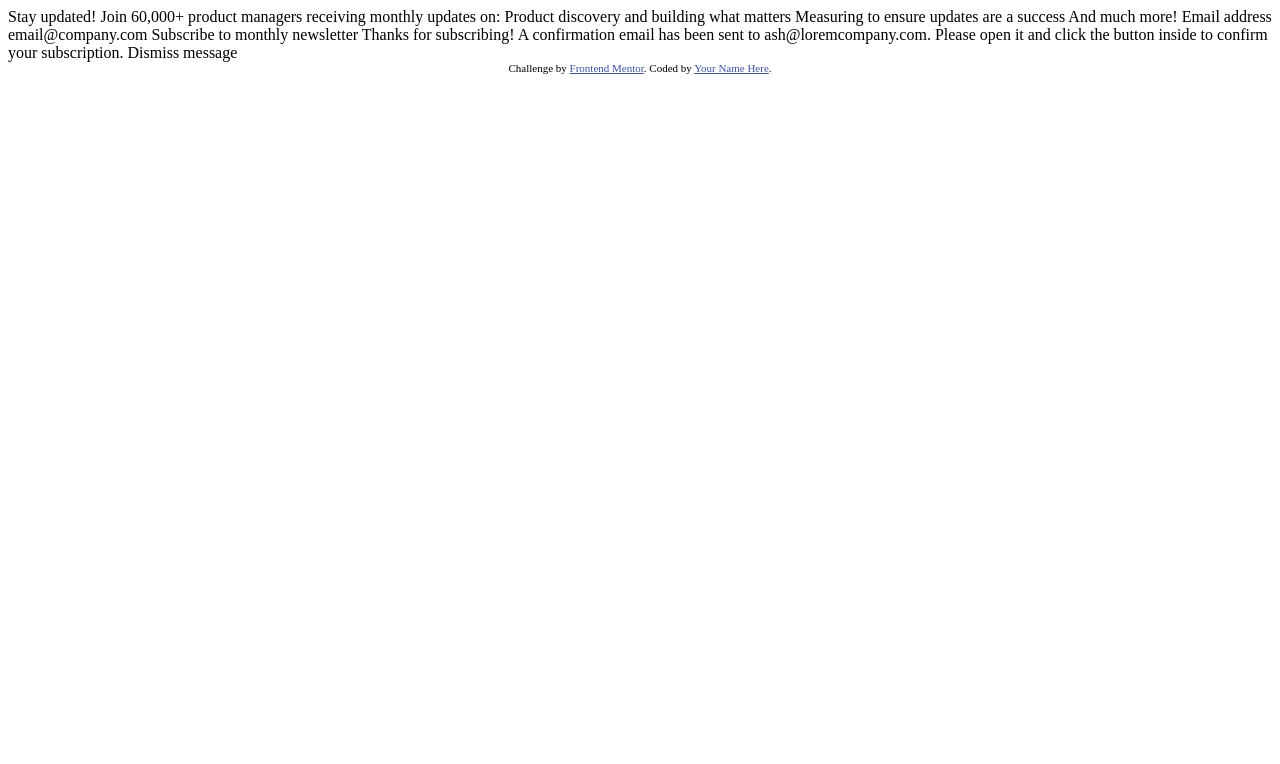
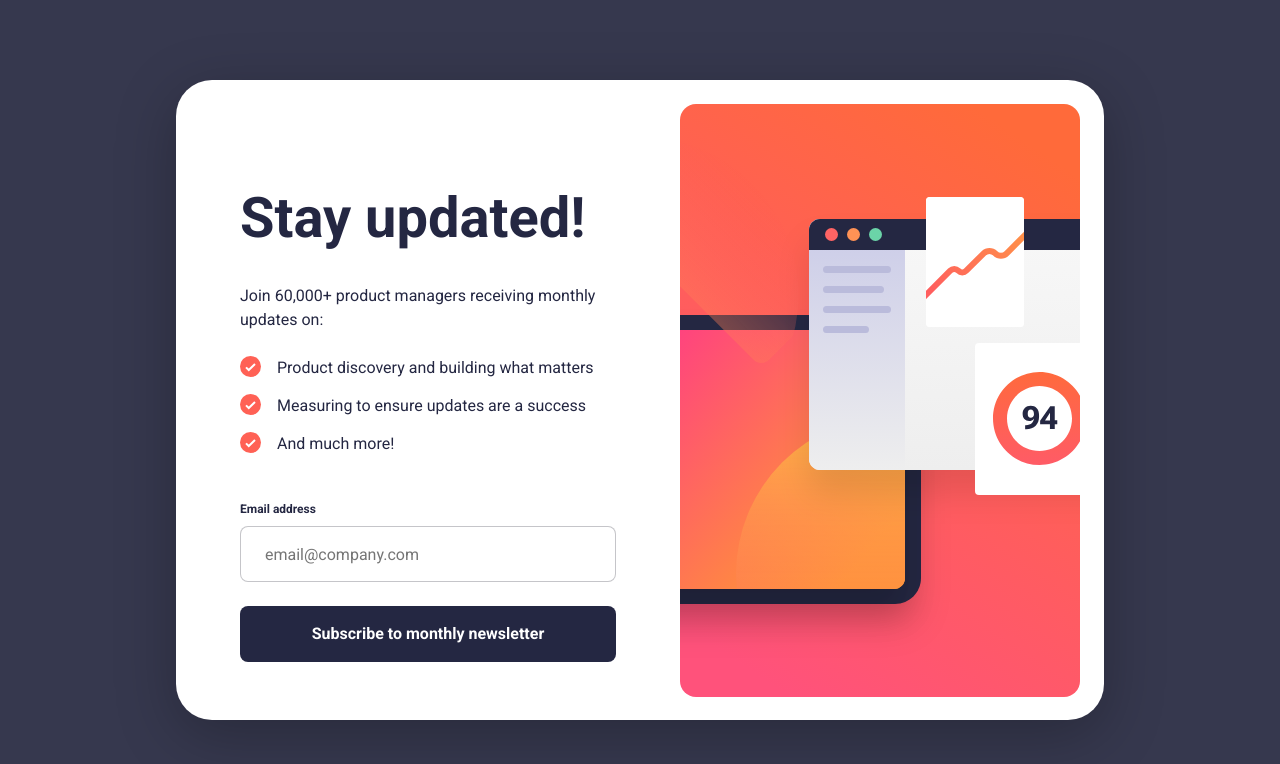
Before and after one commit to sergrosu/newsletter-sign-up-with-success-message, a plain HTML site: page index.html in a window 1280 px wide. Drawn offline with Linux system fonts and the light colour scheme.

Commit message:
added subscription layout

```diff
--- a/index.html
+++ b/index.html
@@ -3,50 +3,61 @@
 <head>
   <meta charset="UTF-8">
   <meta name="viewport" content="width=device-width, initial-scale=1.0"> <!-- displays site properly based on user's device -->
+  <link rel="preconnect" href="https://fonts.googleapis.com">
+  <link rel="preconnect" href="https://fonts.gstatic.com" crossorigin>
+  <link href="https://fonts.googleapis.com/css2?family=Roboto:wght@400;700&display=swap" rel="stylesheet">
 
   <link rel="icon" type="image/png" sizes="32x32" href="./assets/images/favicon-32x32.png">
 
-  <title>Frontend Mentor | Newsletter sign-up form with success message</title>
+  <link rel="stylesheet" href="style.css">
 
-  <!-- Feel free to remove these styles or customise in your own stylesheet 👍 -->
-  <style>
-    .attribution { font-size: 11px; text-align: center; }
-    .attribution a { color: hsl(228, 45%, 44%); }
-  </style>
+  <title>Newsletter sign-up form with success message</title>
+
 </head>
 <body>
 
   <!-- Sign-up form start -->
+  <main>
+    <article class="subscription">
+      <div class="subscription__img">
+        <picture>
+          <source media="(min-width: 58em)" srcset="./assets/images/illustration-sign-up-desktop.svg">
+          <img src="./assets/images/illustration-sign-up-mobile.svg" alt="sign-up-illustration">
+        </picture>
+      </div>
 
-  Stay updated!
+      <section class="subscription__content">
+        <div class="subscription__info flow">
+          <h1>Stay updated!</h1>
+          <p>Join 60,000+ product managers receiving monthly updates on:</p>
+          <ul class="flow-small">
+            <li><span>Product discovery and building what matters</span></li>
+            <li>Measuring to ensure updates are a success</li>
+            <li>And much more!</li>
+          </ul>
+        </div>
+        <form>
+          <label for="email">Email address</label>
+          <input type="email" id="email" placeholder="email@company.com">
+          <button class="button">Subscribe to monthly newsletter</button>
+        </form>
+      </section>
 
-  Join 60,000+ product managers receiving monthly updates on:
-
-  Product discovery and building what matters
-  Measuring to ensure updates are a success
-  And much more!
-
-  Email address
-  email@company.com
-
-  Subscribe to monthly newsletter
+    </article>
+  </main>
 
   <!-- Sign-up form end -->
 
   <!-- Success message start -->
 
-  Thanks for subscribing!
-
-  A confirmation email has been sent to ash@loremcompany.com.
-  Please open it and click the button inside to confirm your subscription.
-
-  Dismiss message
+  <article class="confirmation hidden" aria-hidden="true">
+    <h2>Thanks for subscribing!</h2>
+    <p>A confirmation email has been sent to <span>ash@loremcompany.com</span>.
+      Please open it and click the button inside to confirm your subscription.</p>
+    <button class="button">Dismiss message</button>
+  </article>
 
   <!-- Success message end -->
 
-  <div class="attribution">
-    Challenge by <a href="https://www.frontendmentor.io?ref=challenge" target="_blank">Frontend Mentor</a>.
-    Coded by <a href="#">Your Name Here</a>.
-  </div>
 </body>
 </html>
--- /dev/null
+++ b/style.css
@@ -0,0 +1,152 @@
+:root {
+  --clr-primary-400: hsl(4, 100%, 67%);
+
+  --clr-neutral-100: hsl(0, 0%, 100%);
+  --clr-neutral-200: hsl(231, 7%, 60%);
+  --clr-neutral-400: hsl(235, 18%, 26%);
+  --clr-neutral-800: hsl(234, 29%, 20%);
+
+  --ff-400: "Roboto", sans-serif;
+
+  --fs-200: 0.75rem;
+  --fs-400: 1rem;
+  --fs-600: 2.5rem;
+  --fs-900: 3.5rem;
+
+  --fw-regular: 400;
+  --fw-bold: 700;
+}
+
+/* josh comeau reset */
+
+*, *::before, *::after {
+  box-sizing: border-box;
+}
+* {
+  margin: 0;
+}
+body {
+  line-height: 1.5;
+  -webkit-font-smoothing: antialiased;
+}
+img, picture, video, canvas, svg {
+  display: block;
+  max-width: 100%;
+}
+input, button, textarea, select {
+  font: inherit;
+}
+p, h1, h2, h3, h4, h5, h6 {
+  overflow-wrap: break-word;
+}
+#root, #__next {
+  isolation: isolate;
+}
+html,
+body {
+  height: 100%;
+}
+
+/* utilities */
+.hidden {
+  display: none;
+}
+.flow > * + * {
+  margin-top: 1.5rem;
+}
+.flow-small > * + * {
+  margin-top: 0.625rem;
+}
+
+/* general style */
+
+body {
+  font-family: var(--ff-400);
+  font-size: var(--fs-400);
+  font-weight: var(--fw-regular);
+  color: var(--clr-neutral-800);
+}
+
+@media (max-width: 57.95em) {
+  .subscription img {
+    width: 100%;
+    max-height: 400px;
+    object-fit: cover;
+    object-position: left bottom;
+  }
+}
+.subscription__content {
+  margin: 2.5rem 1.5rem;
+}
+.subscription h1 {
+  font-size: var(--fs-600);
+}
+.subscription ul {
+  padding: unset;
+}
+.subscription li {
+  list-style: none;
+  padding: 0;
+  display: flex;
+  gap: 1rem;
+}
+.subscription li::before {
+  content:url(./assets/images/icon-list.svg);
+  display: inline-block;
+}
+.subscription form {
+  margin-top: 2.5rem;
+}
+.subscription label {
+  display: block;
+  font-size: var(--fs-200);
+  font-weight: var(--fw-bold);
+}
+.subscription input {
+  margin-top: 0.5rem;
+  border: 1px solid rgba(25, 24, 43, 0.25);
+  border-radius: 0.5rem;
+
+  height: 3.5rem;
+  width: 100%;
+  padding-left: 1.5rem;
+}
+.button {
+  margin-top: 1.5rem;
+  color: var(--clr-neutral-100);
+  font-weight: var(--fw-bold);
+  background-color: var(--clr-neutral-800);
+  border: 0;
+  border-radius: 0.5rem;
+  width: 100%;
+  height: 3.5rem;
+}
+
+@media (min-width: 58em) {
+  body {
+    background-color: var(--clr-neutral-400);
+  }
+  main {
+    height: 100%;
+    align-content: center;
+  }
+  .subscription {
+    margin: 0 auto;
+    width: 58rem;
+    height: 40rem;
+    background-color: var(--clr-neutral-100);
+    display: flex;
+    gap: 4rem;
+    flex-direction: row-reverse;
+    padding: 1.5rem;
+    border-radius: 2.25rem;
+    box-shadow: 0px 15px 60px rgba(0, 0, 0, 0.25);
+  }
+  .subscription__content {
+    margin: 4.5rem 0 0 2.5rem;
+    width: 376px;
+  }
+  .subscription__content h1 {
+    font-size: var(--fs-900);
+  }
+}
```
